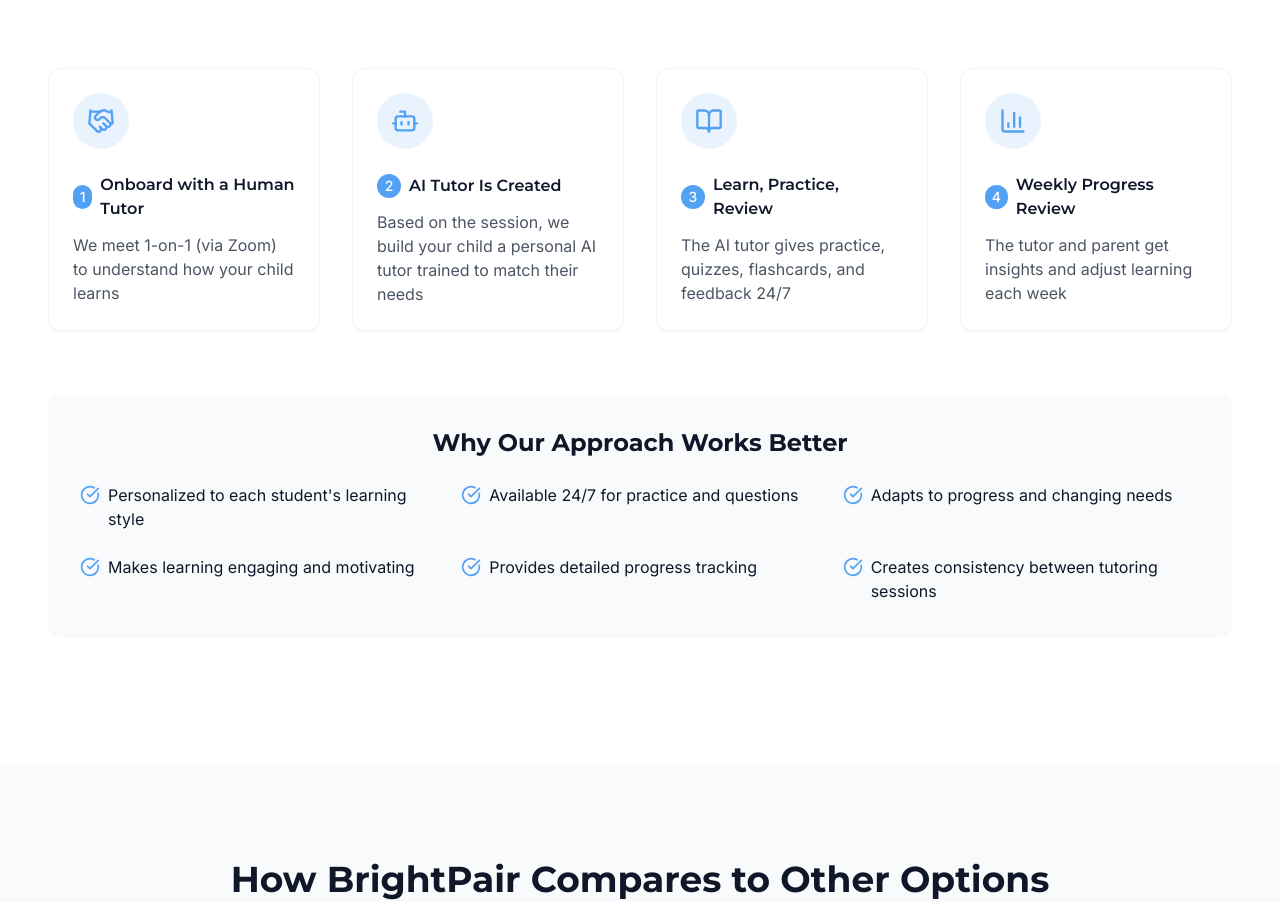
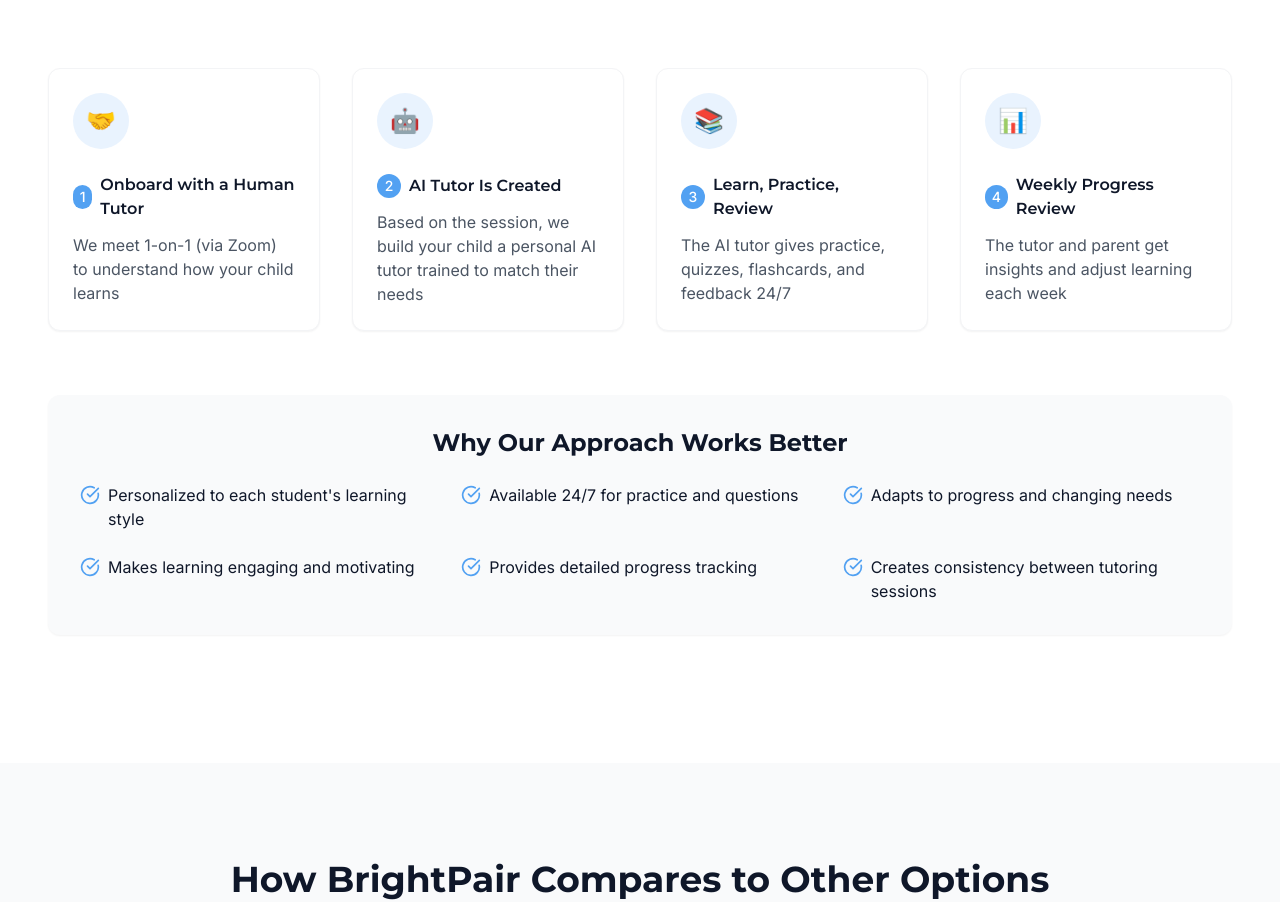
Before and after one commit to seanvraineri/brightpair-ai-tutor, a React (Vite) app: page / in a window 1280 px wide. Shown: the part 1110-2012 px from the top of the page. Built offline with nearby package versions, Linux system fonts and the light colour scheme.

Commit message:
Replace icons with emojis
Replaced the icons in the HowItWorksSection component with emojis.

```diff
--- a/src/components/sections/HowItWorksSection.tsx
+++ b/src/components/sections/HowItWorksSection.tsx
@@ -1,31 +1,31 @@
 
 import React from "react";
-import { CheckCircle, Handshake, Bot, BookOpen, BarChart3 } from "lucide-react";
+import { CheckCircle } from "lucide-react";
 
 const steps = [
   {
     number: 1,
     title: "Onboard with a Human Tutor",
     description: "We meet 1-on-1 (via Zoom) to understand how your child learns",
-    icon: Handshake
+    emoji: "🤝"
   },
   {
     number: 2,
     title: "AI Tutor Is Created",
     description: "Based on the session, we build your child a personal AI tutor trained to match their needs",
-    icon: Bot
+    emoji: "🤖"
   },
   {
     number: 3,
     title: "Learn, Practice, Review",
     description: "The AI tutor gives practice, quizzes, flashcards, and feedback 24/7",
-    icon: BookOpen
+    emoji: "📚"
   },
   {
     number: 4,
     title: "Weekly Progress Review",
     description: "The tutor and parent get insights and adjust learning each week",
-    icon: BarChart3
+    emoji: "📊"
   }
 ];
 
@@ -48,7 +48,7 @@ const HowItWorksSection: React.FC = () => {
               className="bg-white p-6 rounded-xl border border-gray-100 shadow-sm hover:shadow-md transition-all duration-300"
             >
               <div className="bg-brightpair-50 w-14 h-14 rounded-full flex items-center justify-center mb-6">
-                <step.icon className="h-7 w-7 text-brightpair" />
+                <span className="text-2xl">{step.emoji}</span>
               </div>
               <div className="inline-flex items-center mb-3">
                 <div className="bg-brightpair text-white text-sm font-medium rounded-full w-6 h-6 flex items-center justify-center mr-2">
```
